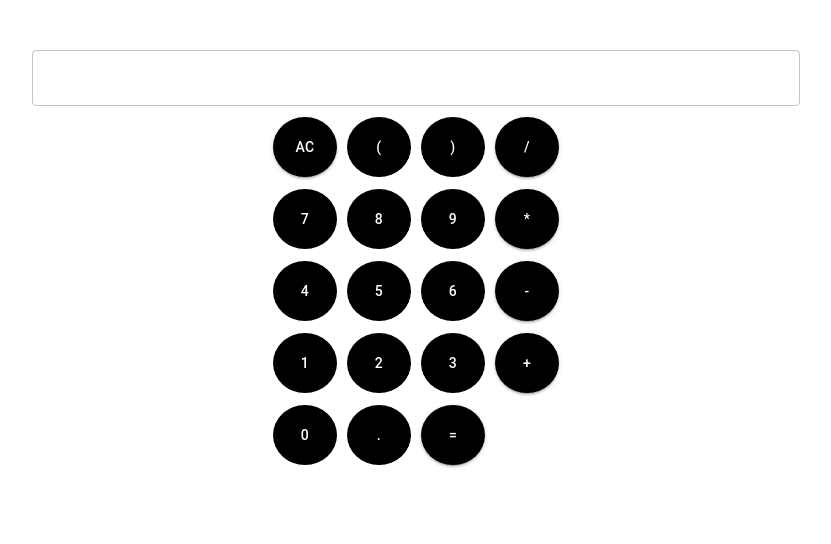
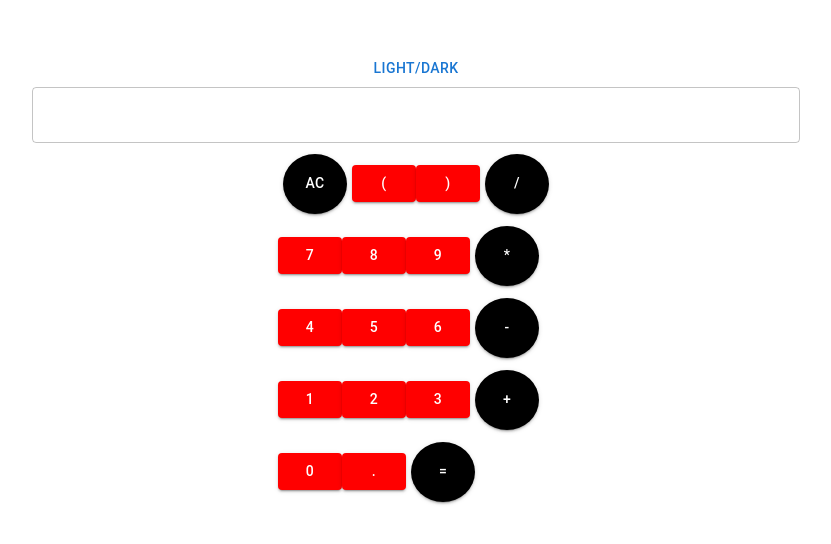
Before and after one commit to ctx-devansh/calculator, a React (Create React App) app: page / in a window 1280 px wide. Shown: the top 544 px of the page, without its empty margins (224-1055 px from the left). Built offline with nearby package versions, Linux system fonts and the light colour scheme.

Commit message:
Trying Theme functionality

```diff
--- a/src/App.js
+++ b/src/App.js
@@ -1,41 +1,63 @@
 import './App.css';
-import {TextField} from '@mui/material';
+import {Button, TextField} from '@mui/material';
 import NumberButton from './widgets/NumberButton';
 import OperationButton from './widgets/OperationButton';
 function App() {
+
+  var currentTheme = "type1";
+
+  function handleClick(){
+    if(currentTheme === "type1"){
+      currentTheme = "type2";
+    }else{
+      currentTheme = "type1";
+    }
+    console.log(currentTheme);
+    const table = document.querySelectorAll("#buttonsTable");
+    console.log(table.childNodes);
+    for(const row in table.childNodes){
+      console.log(row);
+      for(const button in row.childNodes){
+        console.log(button);
+        button.setAttribute("type",currentTheme);
+      }
+    }
+  }
+
   return (
       <div id="main">
+        <Button onClick={handleClick}>Light/Dark</Button>
         <TextField id='calcTextField' className='calc' label="" variant="outlined" ></TextField>
         <table id="buttonsTable">
           <tr>
-            <OperationButton value="AC"></OperationButton>
-            <NumberButton value="(" />
-            <NumberButton value=")"></NumberButton>
-            <OperationButton value="/"></OperationButton>
+            <OperationButton id="button" value="AC" type={currentTheme}></OperationButton>
+            <NumberButton id="button" value="(" type={currentTheme}/>
+            <NumberButton id="button" value=")" type={currentTheme}></NumberButton>
+            <OperationButton id="button" value="/" type={currentTheme}></OperationButton>
           </tr>
           <tr>
-            <NumberButton value="7"></NumberButton>
-            <NumberButton value="8"></NumberButton>
-            <NumberButton value="9"></NumberButton>
-            <OperationButton value="*"></OperationButton>
+            <NumberButton id="button" value="7" type={currentTheme}></NumberButton>
+            <NumberButton id="button" value="8" type={currentTheme}></NumberButton>
+            <NumberButton id="button" value="9" type={currentTheme}></NumberButton>
+            <OperationButton id="button" value="*" type={currentTheme}></OperationButton>
           </tr>
           <tr>
-            <NumberButton value="4"></NumberButton>
-            <NumberButton value="5"></NumberButton>
-            <NumberButton value="6"></NumberButton>
-            <OperationButton value="-"></OperationButton>
+            <NumberButton id="button" value="4" type={currentTheme}></NumberButton>
+            <NumberButton id="button" value="5" type={currentTheme}></NumberButton>
+            <NumberButton id="button" value="6" type={currentTheme}></NumberButton>
+            <OperationButton id="button" value="-" type={currentTheme}></OperationButton>
           </tr>
           <tr>
-            <NumberButton value="1"></NumberButton>
-            <NumberButton value="2"></NumberButton>
-            <NumberButton value="3"></NumberButton>
-            <OperationButton value="+"></OperationButton>
+            <NumberButton id="button" value="1" type={currentTheme}></NumberButton>
+            <NumberButton id="button" value="2" type={currentTheme}></NumberButton>
+            <NumberButton id="button" value="3" type={currentTheme}></NumberButton>
+            <OperationButton id="button" value="+" type={currentTheme}></OperationButton>
           </tr>
 
           <tr>
-            <NumberButton value="0"></NumberButton>
-            <NumberButton value="."></NumberButton>
-            <OperationButton value="="></OperationButton>
+            <NumberButton id="button" value="0" type={currentTheme}></NumberButton>
+            <NumberButton id="button" value="." type={currentTheme}></NumberButton>
+            <OperationButton id="button" value="=" type={currentTheme}></OperationButton>
           </tr>
         </table>
       </div>
--- a/src/widgets/NumberButton.js
+++ b/src/widgets/NumberButton.js
@@ -1,15 +1,56 @@
 import React from 'react';
 import {Button} from '@mui/material';
+import { ThemeProvider,createTheme } from '@mui/material/styles';
+import CssBaseline from '@mui/material/CssBaseline';
+
+const type1 = createTheme({
+  palette: {
+    color1: {
+      main: 'red',
+      light: 'green',
+      dark: 'blue',
+      contrastText: '#FFFFFF',
+    },
+  },
+});
+
+const type2 = createTheme({
+    palette: {
+      color1: {
+        main: '#4b4b4b',
+        light: '#4b4b4b',
+        dark: '#717171',
+        contrastText: '#FFFFFF',
+      },
+    },
+  });
 
 function NumberButton(props){
     function handleClick(){
         console.log("hello");
         document.getElementById('calcTextField').value += props.value;
     }
-    return(
-        <Button onClick={handleClick} sx={[{height: '60px', width: '60px', bgcolor: 'black', borderRadius: '50%', color: 'white', margin: '5px'},{'&:hover': {backgroundColor: 'grey',}}]}>
-            {props.value}
-        </Button>
-    );
+
+    if(props.type === "type1"){
+        return(
+            <ThemeProvider theme={type1}>
+                <CssBaseline />
+                <Button variant="contained" onClick={handleClick} color="color1">
+                    {props.value}
+                </Button>
+            </ThemeProvider>
+        );
+    }else{
+        return(
+            <ThemeProvider theme={type2}>
+                <CssBaseline />
+                <Button variant="contained" onClick={handleClick} color="color1">
+                    {props.value}
+                </Button>
+            </ThemeProvider>
+        );
+    }
+
+
 }
 export default NumberButton;
```
